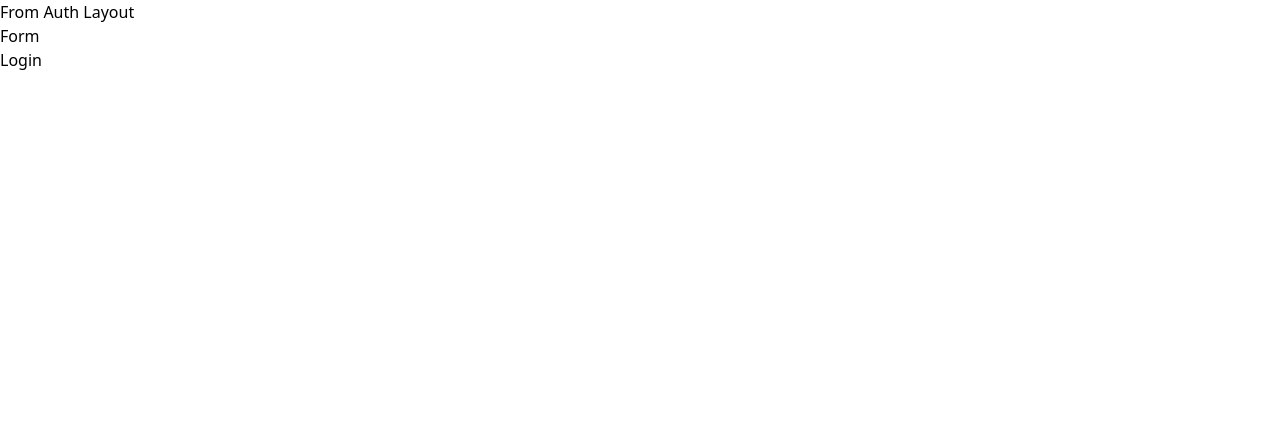
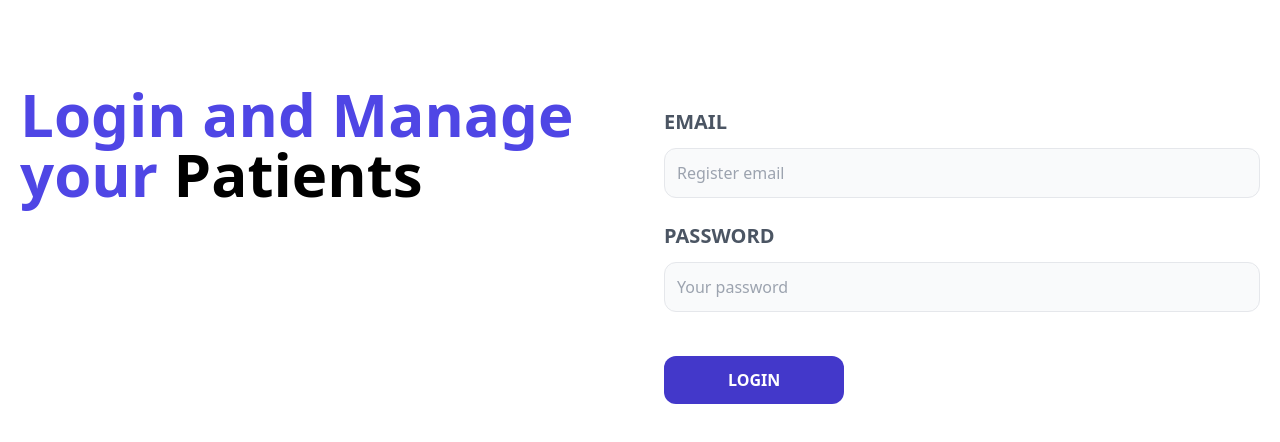
Before and after one commit to CarlosGal19/MERN-Project-VPM, a React (Vite) app in the folder frontend/: page / in a window 1280 px wide. Shown: the top 442 px of the page. Built offline with nearby package versions, Linux system fonts and the light colour scheme.

Commit message:
feat: create form

```diff
--- a/frontend/src/layout/AuthLayout.jsx
+++ b/frontend/src/layout/AuthLayout.jsx
@@ -3,9 +3,9 @@ import { Outlet } from "react-router-dom"
 const AuthLayout = () => {
   return (
     <>
-        <h1>From Auth Layout</h1>
-        <h2>Form</h2>
+      <main className="container mx-auto md:grid md:grid-cols-2 mt-16 gap-12 p-5">
         <Outlet />
+      </main>
     </>
   )
 }
--- a/frontend/src/pages/Login.jsx
+++ b/frontend/src/pages/Login.jsx
@@ -1,7 +1,22 @@
 const Login = () => {
   return (
     <>
-        <h1>Login</h1>
+      <div>
+        <h1 className="text-indigo-600 font-black text-6xl">Login and Manage your <span className="text-black">Patients</span></h1>
+      </div>
+      <div>
+        <form action="">
+          <div className="my-6">
+            <label htmlFor="email" className="uppercase text-gray-600 block text-xl font-bold">Email</label>
+            <input type="email" id="email" placeholder="Register email" className="border w-full p-3 mt-3 bg-gray-50 rounded-xl"/>
+          </div>
+          <div className="my-6">
+            <label htmlFor="password" className="uppercase text-gray-600 block text-xl font-bold">Password</label>
+            <input type="password" id="password" placeholder="Your password" className="border w-full p-3 mt-3 bg-gray-50 rounded-xl"/>
+          </div>
+          <input type="submit" value="Login" className="bg-indigo-700 text-white font-bold rounded-xl w-full py-3 uppercase mt-5  hover:cursor-pointer hover:bg-indigo-900 md:w-auto px-16" />
+        </form>
+      </div>
     </>
   )
 }
```
